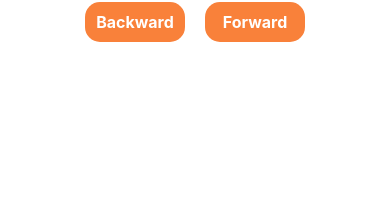
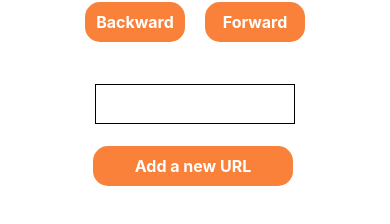
Before and after one commit to ngomy2601/LogBookApp, a React Native app: screen /Home in a window 390 px wide. Shown: the part 312-536 px from the top of the page. Built offline with nearby package versions, Linux system fonts and the light colour scheme.

Commit message:
exercise-2

```diff
--- a/screens/Home.js
+++ b/screens/Home.js
@@ -6,22 +6,18 @@ import {
   ScrollView,
   Pressable,
   SafeAreaView,
+  TextInput,
+  StyleSheet,
   Alert,
 } from 'react-native';
 
 const HomePage = () => {
   const [count, setCount] = useState(0);
-
-  const images = [
-    {
-      id: 0,
-      URL: 'https://i.guim.co.uk/img/media/26392d05302e02f7bf4eb143bb84c8097d09144b/446_167_3683_2210/master/3683.jpg?width=620&quality=85&dpr=1&s=none',
-    },
-    {
-      id: 1,
-      URL: 'https://cdn.britannica.com/91/181391-050-1DA18304/cat-toes-paw-number-paws-tiger-tabby.jpg',
-    },
-  ];
+  const [linkInput, setLinkInput] = useState('');
+  const [images, setImages] = useState([
+    'https://i.guim.co.uk/img/media/26392d05302e02f7bf4eb143bb84c8097d09144b/446_167_3683_2210/master/3683.jpg?width=620&quality=85&dpr=1&s=none',
+    'https://cdn.britannica.com/91/181391-050-1DA18304/cat-toes-paw-number-paws-tiger-tabby.jpg',
+  ]);
   const forward = () => {
     setCount(count + 1);
   };
@@ -29,6 +25,30 @@ const HomePage = () => {
   const backward = () => {
     setCount(count - 1);
   };
+
+  function checkURL(url) {
+    return (
+      url.match(
+        /(https:\/\/)([^\s(["<,>/]*)(\/)[^\s[",><]*(.png|.jpg)(\?[^\s[",><]*)?/
+      ) != null
+    );
+  }
+  const addLink = () => {
+    if (!linkInput) {
+      alert('Please enter URL');
+      return;
+    }
+    const response = checkURL(linkInput);
+    if (response == true) {
+      alert('Added successfully!');
+      setImages([...images, linkInput]);
+    } else {
+      alert('Invalid URL');
+      return;
+    }
+  };
+
+  useEffect(() => {}, [images]);
   return (
     <SafeAreaView style={{ flex: 1, backgroundColor: 'white' }}>
       <ScrollView>
@@ -54,7 +74,7 @@ const HomePage = () => {
           >
             <Image
               source={{
-                uri: images[count].URL,
+                uri: images[count],
               }}
               style={{
                 width: 200,
@@ -120,10 +140,44 @@ const HomePage = () => {
               </Text>
             </Pressable>
           </View>
+          <View>
+            <TextInput style={styles.input} onChangeText={setLinkInput} />
+            <Pressable
+              style={{
+                margin: 10,
+                width: 200,
+                height: 40,
+                backgroundColor: '#F9813A',
+                borderRadius: 15,
+                textAlign: 'center',
+              }}
+              onPress={addLink}
+            >
+              <Text
+                style={{
+                  fontSize: 16,
+                  fontWeight: 'bold',
+                  textAlign: 'center',
+                  color: 'white',
+                  paddingTop: 10,
+                }}
+              >
+                Add a new URL
+              </Text>
+            </Pressable>
+          </View>
         </View>
       </ScrollView>
     </SafeAreaView>
   );
 };
-
+const styles = StyleSheet.create({
+  input: {
+    width: 200,
+    height: 40,
+    margin: 12,
+    borderWidth: 1,
+    padding: 10,
+  },
+});
 export default HomePage;
```
